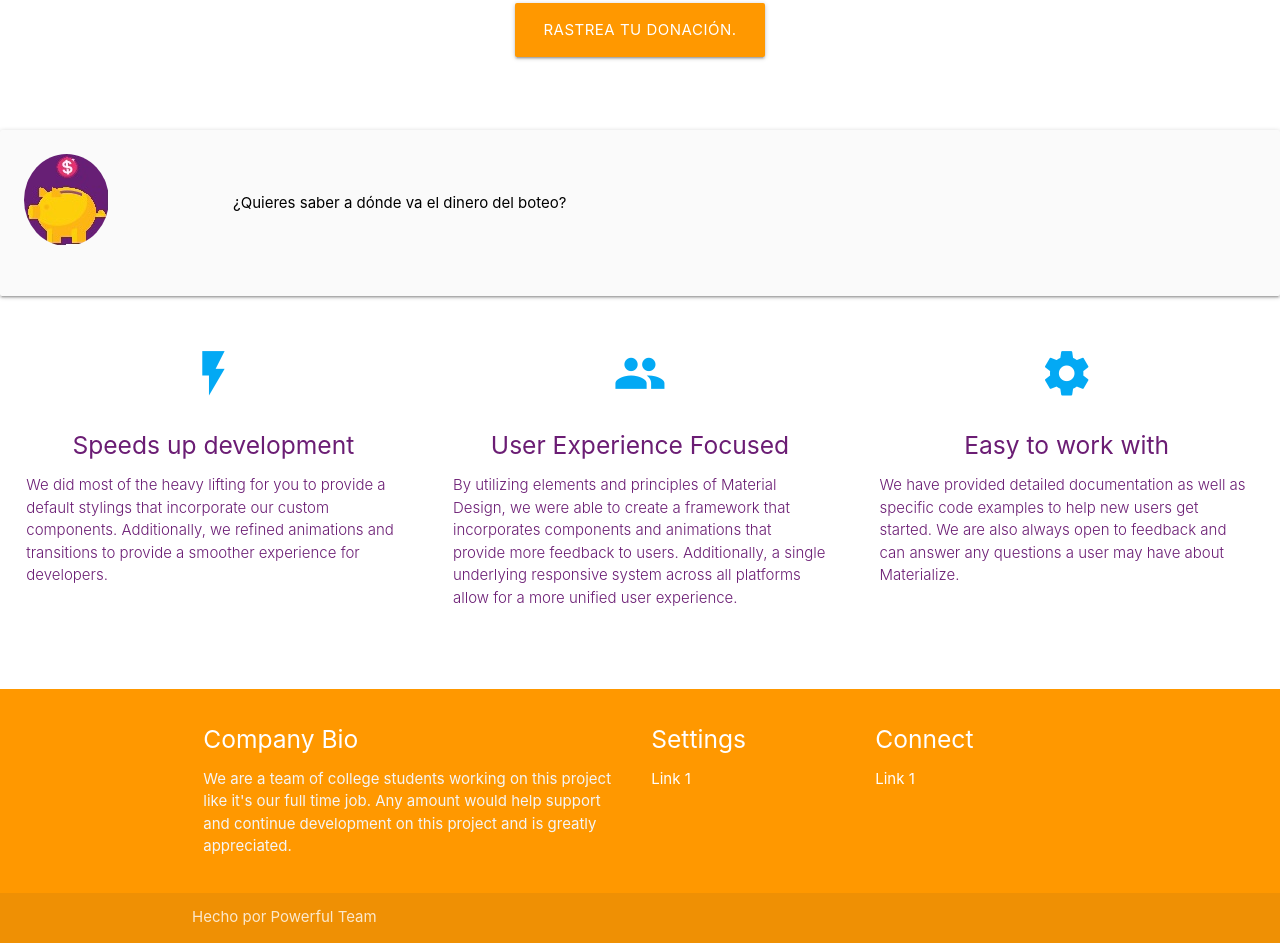
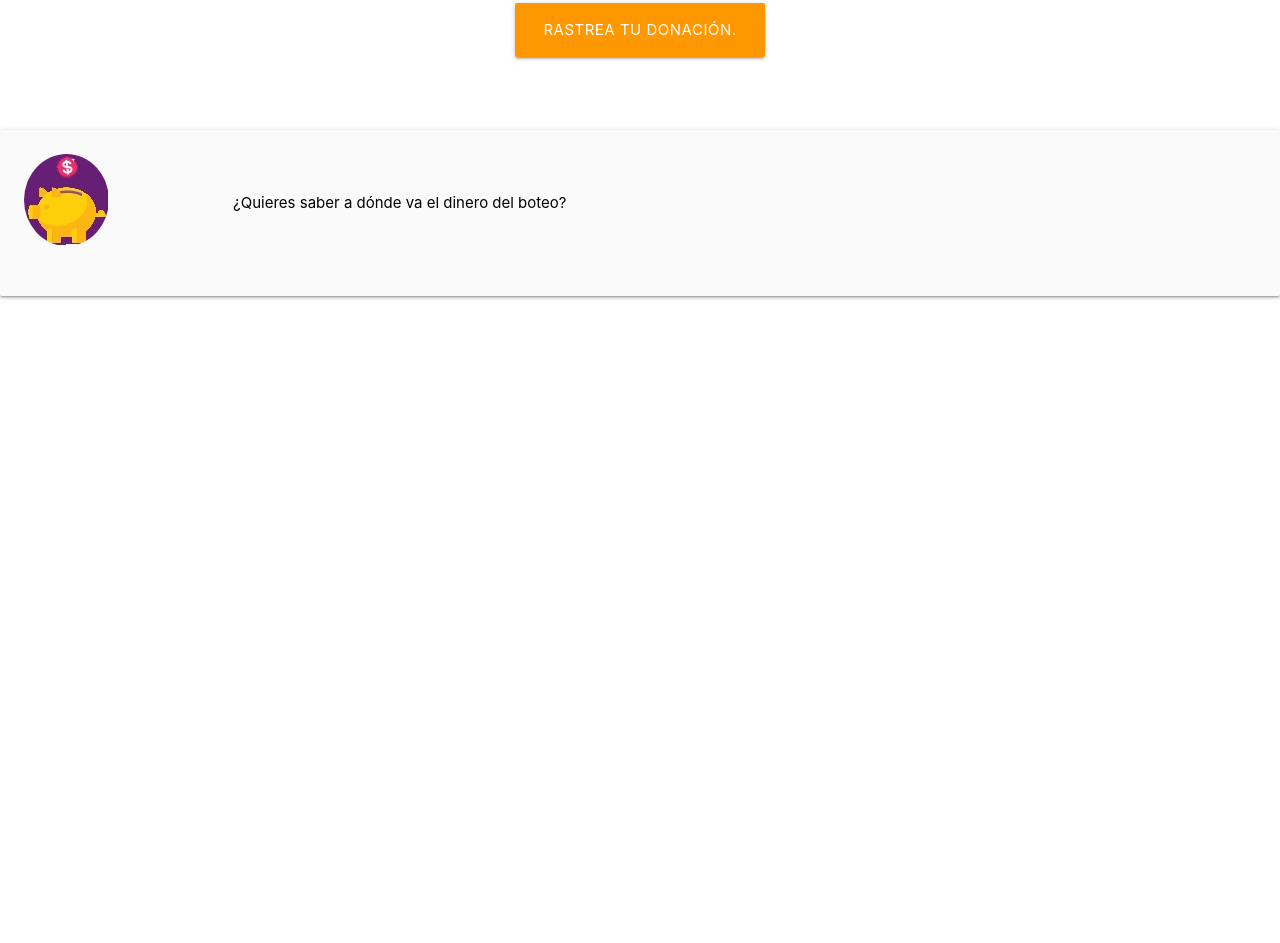
Before and after one commit to saul365/tenemosTransparencia, a plain HTML site: page rastreo.html in a window 1280 px wide. Shown: the part 584-1527 px from the top of the page. After the commit the page ends 895 px from the top, so only its background shows below. Drawn offline with nearby package versions, Linux system fonts and the light colour scheme; a script that the page names is missing.

Commit message:
Update rastreo.html

```diff
--- a/rastreo.html
+++ b/rastreo.html
@@ -75,69 +75,7 @@
           </div>
         </div>
       </div>
-      <!--   Icon Section   -->
-      <div class="row">
-        <div class="col s12 m4">
-          <div class="icon-block">
-            <h2 class="center light-blue-text"><i class="material-icons">flash_on</i></h2>
-            <h5 class="center">Speeds up development</h5>
 
-            <p class="light">We did most of the heavy lifting for you to provide a default stylings that incorporate our custom components. Additionally, we refined animations and transitions to provide a smoother experience for developers.</p>
-          </div>
-        </div>
-
-        <div class="col s12 m4">
-          <div class="icon-block">
-            <h2 class="center light-blue-text"><i class="material-icons">group</i></h2>
-            <h5 class="center">User Experience Focused</h5>
-
-            <p class="light">By utilizing elements and principles of Material Design, we were able to create a framework that incorporates components and animations that provide more feedback to users. Additionally, a single underlying responsive system across all platforms allow for a more unified user experience.</p>
-          </div>
-        </div>
-
-        <div class="col s12 m4">
-          <div class="icon-block">
-            <h2 class="center light-blue-text"><i class="material-icons">settings</i></h2>
-            <h5 class="center">Easy to work with</h5>
-
-            <p class="light">We have provided detailed documentation as well as specific code examples to help new users get started. We are also always open to feedback and can answer any questions a user may have about Materialize.</p>
-          </div>
-        </div>
-      </div>
-
-    </div>
-    <br><br>
-  </div>
-
-  <footer class="page-footer orange">
-    <div class="container">
-      <div class="row">
-        <div class="col l6 s12">
-          <h5 class="white-text">Company Bio</h5>
-          <p class="grey-text text-lighten-4">We are a team of college students working on this project like it's our full time job. Any amount would help support and continue development on this project and is greatly appreciated.</p>
-
-
-        </div>
-        <div class="col l3 s12">
-          <h5 class="white-text">Settings</h5>
-          <ul>
-            <li><a class="white-text" href="#!">Link 1</a></li>
-          </ul>
-        </div>
-        <div class="col l3 s12">
-          <h5 class="white-text">Connect</h5>
-          <ul>
-            <li><a class="white-text" href="#!">Link 1</a></li>
-          </ul>
-        </div>
-      </div>
-    </div>
-    <div class="footer-copyright">
-      <div class="container">
-      Hecho por Powerful Team
-      </div>
-    </div>
-  </footer>
 
 
   <!--  Scripts-->
```
